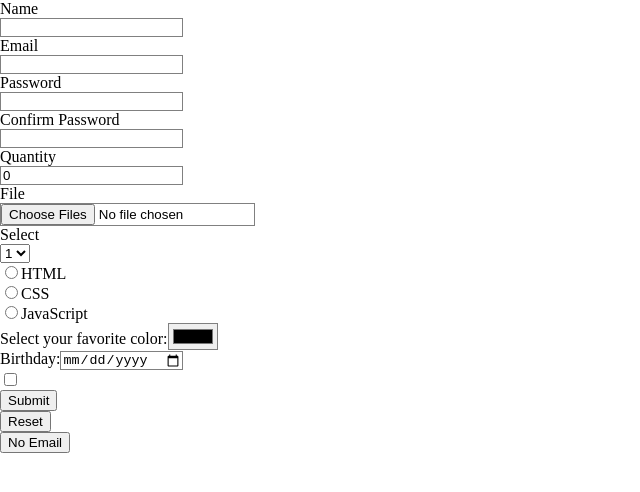
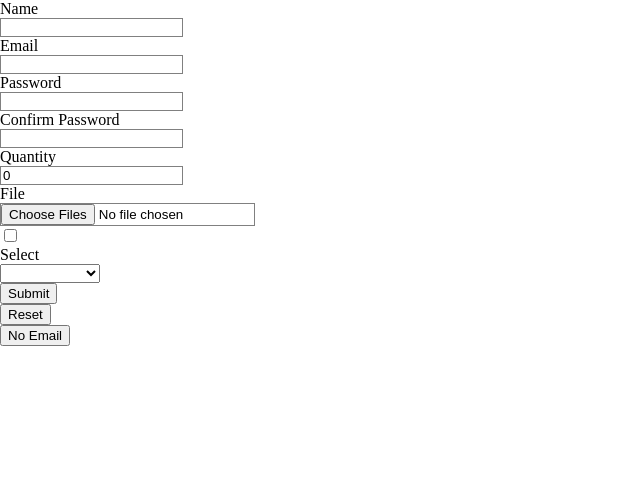
Before and after one commit to yklim9938/vue-dog-form, a Vue app: page / in a window 1280 px wide. Shown: the top 492 px of the page, without its empty margins (0-640 px from the left). Built offline with nearby package versions, Linux system fonts and the light colour scheme.

Commit message:
required validation enhance

```diff
--- a/src/App.vue
+++ b/src/App.vue
@@ -4,13 +4,13 @@
 		<DForm @submit="submitHandler" novalidate ref="formRef" focus-error :focus-offset="40">
 			<div>
 				<div>Name</div>
-				<input type="text" name="name" v-model="name" @input="inputChange"/>
-				<DError v-model="name" :messages="customMessage" multipleof="3" target='[name="name"]' required />
+				<input type="text" name="name" v-model="name"/>
+				<DError v-model="name" :messages="customMessage" minlength="2" multipleof="3" target='[name="name"]' />
 			</div>
 			<div v-if="!noEmail">
 				<div>Email</div>
 				<input type="email" v-model="email" />
-				<DError v-model="email" validemail />
+				<DError v-model="email" required validemail />
 			</div>
 			<div>
 				<div>Password</div>
@@ -25,41 +25,28 @@
 			<div>
 				<div>Quantity</div>
 				<input type="number" v-model="qty">
-				<DError v-model="qty" max="0" />
+				<DError v-model="qty" max="3" />
 			</div>
 			<div>
 				<div>File</div>
-				<input type="file" multiple accept="image/*" @change="fileChange" @input="inputChange" />
+				<input type="file" multiple accept="image/*" @change="fileChange" />
 				<DError v-model="file" accept="image/*" maxsize="2097152" maxfile="2" required />
 			</div>
 			<div>
+				<input type="checkbox" value="sd" v-model="checkboxValue">
+				<DError v-model="checkboxValue" required />
+			</div>
+			<div>
 				<div>Select</div>
-				<select @input="inputChange">
+					<select v-model="selectVal">
+					<option value="">please select</option>
 					<option value="1">1</option>
 					<option value="2">2</option>
 					<option value="3">3</option>
 					<option value="4">4</option>
 					<option value="5">5</option>
 				</select>
-			</div>
-			<div>
-				<input type="radio" id="html" name="fav_language" value="HTML" @input="inputChange">
-				<label for="html">HTML</label><br>
-				<input type="radio" id="css" name="fav_language" value="CSS" @change="inputChange">
-				<label for="css">CSS</label><br>
-				<input type="radio" id="javascript" name="fav_language" value="JavaScript" @change="inputChange">
-				<label for="javascript">JavaScript</label>
-			</div>
-			<div>
-				<label for="favcolor">Select your favorite color:</label>
-				<input type="color" id="favcolor" name="favcolor" @change="inputChange">
-			</div>
-			<div>
-				<label for="birthday">Birthday:</label>
-				<input type="date" id="birthday" name="birthday" @input="inputChange">
-			</div>
-			<div>
-				<input type="checkbox" value="sd" @input="inputChange">
+				<DError v-model="selectVal" required />
 			</div>
 			<button type="submit">Submit</button>
 			<div>
@@ -74,25 +61,12 @@
 
 <script setup>
 import { ref } from 'vue'
-
-const inputChange = (e) => {
-	console.log(e.target.value)
-}
 const customMessage = {
 	required: 'Name is required',
 }
 const name = ref('')
 const password = ref('')
 const confirmPassword = ref('')
-/* const cpErr = ref(null)
-
-watch(password, (newValue, oldValue) => {
-    if (newValue && confirmPassword.value) {
-        nextTick(() => { // wait for <DogError> to take up the new password
-            cpErr.value.validate()
-        })
-    }
-}) */
 const email = ref('')
 
 const qty = ref(0)
@@ -104,17 +78,20 @@ const fileChange = (e) => {
 }
 
 const submitHandler = (e) => {
-	console.log(e)
+	console.log(e.isValid)
 	return
 }
 
 const formRef = ref(null)
 const clearForm = (e) => {
-		formRef.value.clearErrors()
+	formRef.value.clearErrors()
 }
 
 const noEmail = ref(false)
 
+const selectVal = ref()
+
+const checkboxValue = ref([])
 </script>
 <style>
 @import "./assets/base.css";
--- a/src/assets/validation.js
+++ b/src/assets/validation.js
@@ -1,6 +1,11 @@
 const rules = {
     required(val, validateValue) {
-        if (Array.isArray(val) || typeof val == 'string' || (val != null && typeof val == 'object')) {
+        if (val == null || val == undefined) {
+            return {
+                type: 'required'
+            }
+        }
+        else if (Array.isArray(val) || typeof val == 'string') {
             if (val.length < 1) {
                 return {
                     type: 'required'
--- a/src/components/DError.vue
+++ b/src/components/DError.vue
@@ -31,12 +31,12 @@ onMounted(() => {
     errorInstances.push({
         id: instanceId,
         validate,
-        clearError
+        clear
     })
 })
 
 onBeforeUnmount(() => {
-    clearError() // make sure added classes are removed
+    clear() // make sure added classes are removed
     const targetIndex = errorInstances.findIndex(d => d.id == instanceId)
     errorInstances.splice(targetIndex, 1)
 })
@@ -115,7 +115,7 @@ const validate = () => {
     return error
 }
 
-const clearError = () => {
+const clear = () => {
     errorMsg.value = ''
     if (props.target) {
         let inputEls = document.querySelectorAll(props.target)
@@ -138,4 +138,10 @@ watch(() => attrs.notequalto, (newVal) => {
         validate()
     }
 })
+
+defineExpose({
+    errorMsg,
+    validate,
+    clear
+})
 </script>
--- a/src/components/DForm.vue
+++ b/src/components/DForm.vue
@@ -34,7 +34,7 @@ provide('errorInstances', errorInstances)
 /** Removes the error message in all DError instances and .invalid class from their targets */
 const clearErrors = () => {
     errorInstances.forEach((v) => {
-        v.clearError();
+        v.clear();
     })
 }
 defineExpose({
```
Also changed, not shown: 1 other file (tests, documents, lock files or other folders).
